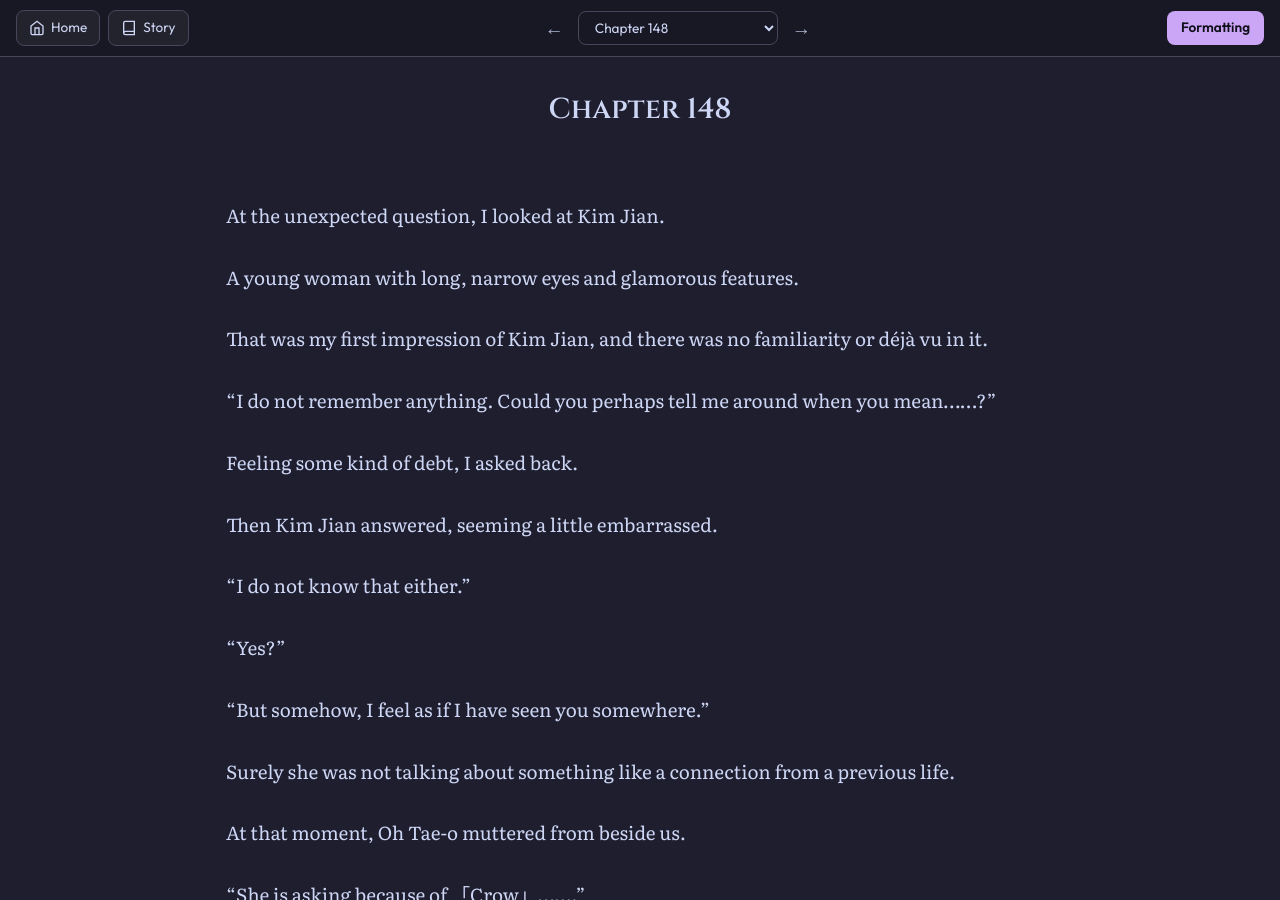
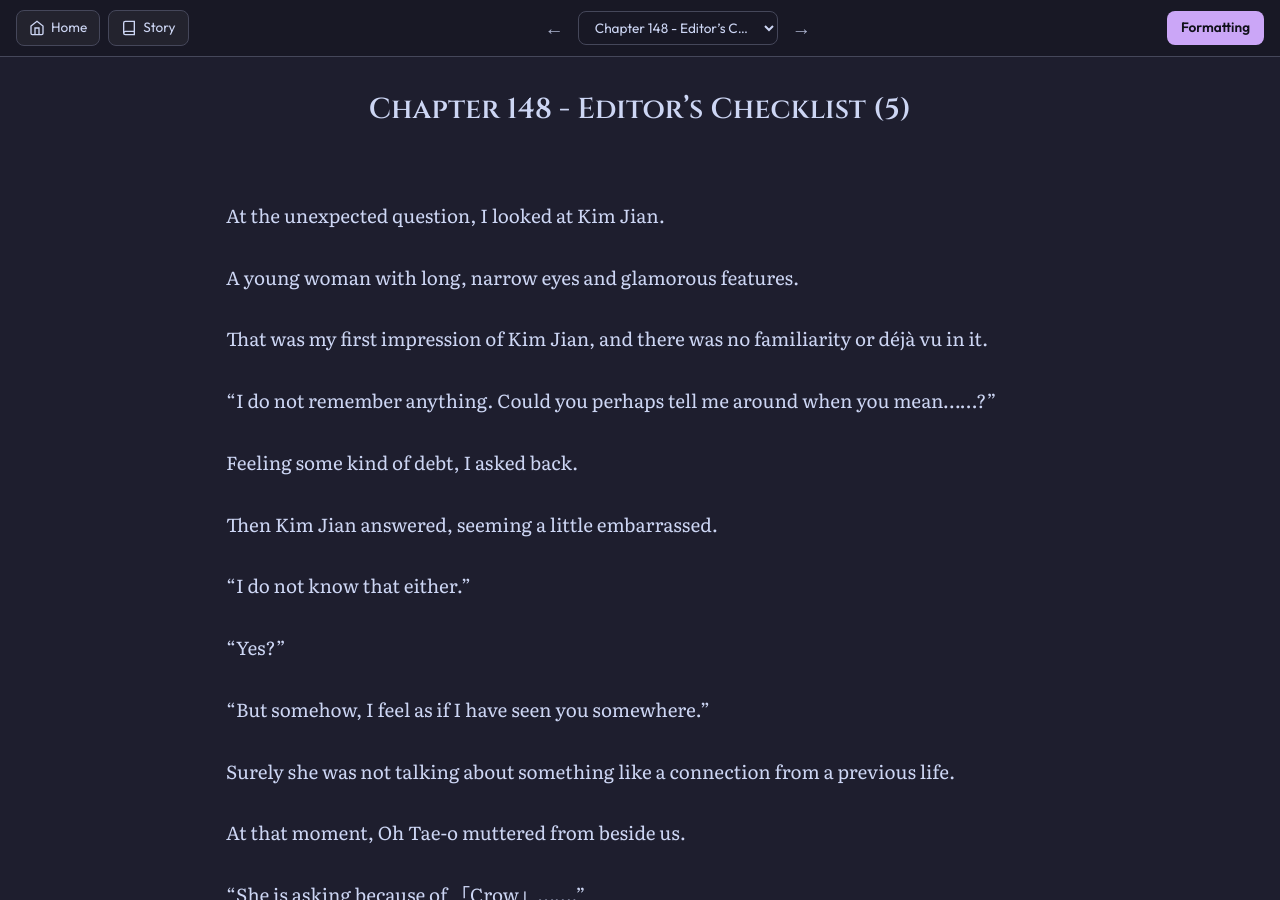
Before and after one commit to soleumn/soleumn.github.io, a Jekyll site: the page built from _chapters/esg/ch148.md, in a window 1280 px wide and 900 px high. Built offline with Jekyll 4.4.1, drawn with Linux system fonts in a browser that asks for light colours; comment, search, counter and statistics services are not loaded.

Commit message:
Update ch148.md

```diff
--- a/_chapters/esg/ch148.md
+++ b/_chapters/esg/ch148.md
@@ -1,5 +1,5 @@
 ---
-title: "Chapter 148"
+title: "Chapter 148 - Editor’s Checklist (5)"
 categories: esg
 capitulo: 148
 ---
```
